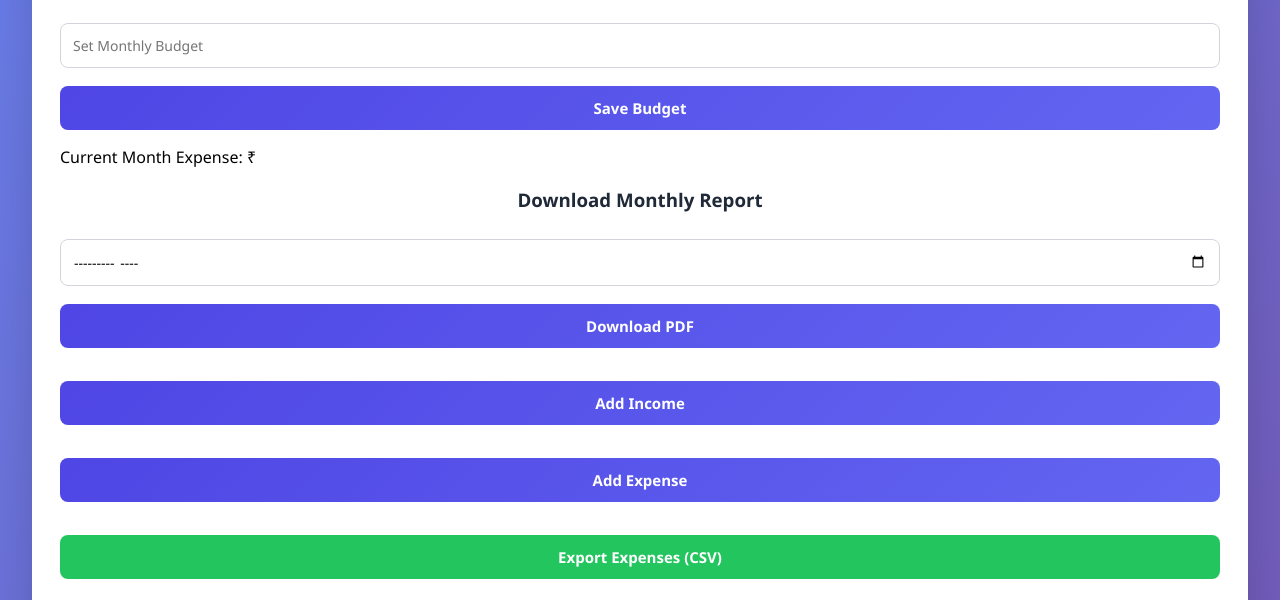
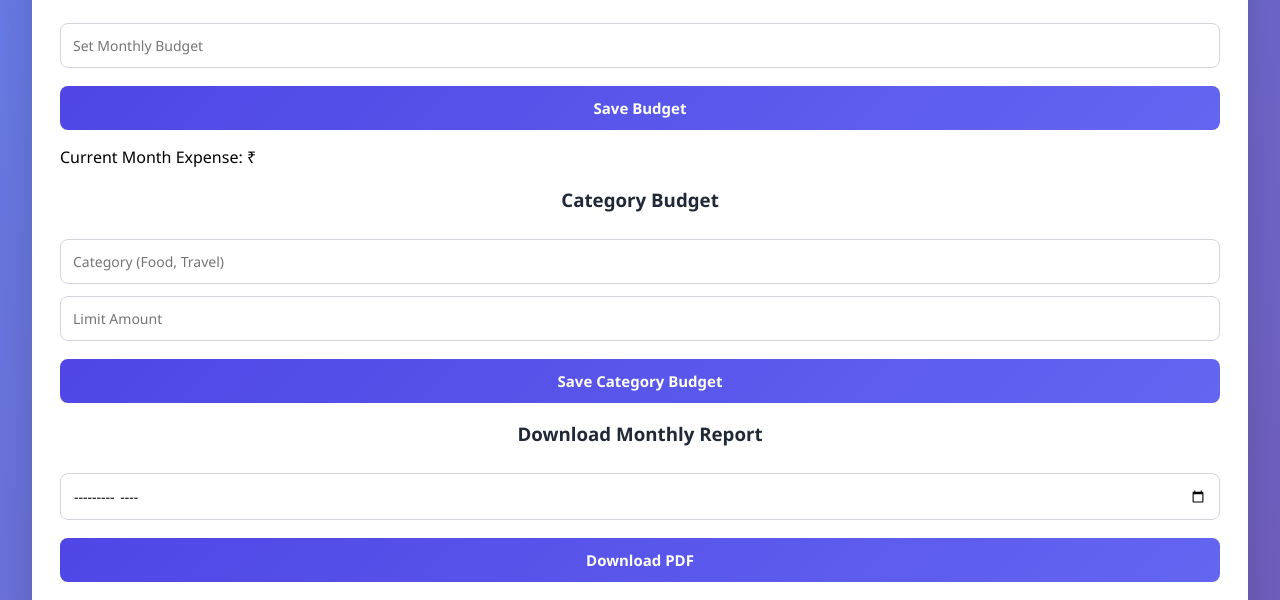
Before and after one commit to budde-vinodkumar/expense_manager, a Python web app: template templates/dashboard.html in a window 1280 px wide. Shown: the part 269-869 px from the top of the page. Run offline with Jinja, Linux system fonts and the light colour scheme; the template is opened without the code that fills it, so the values that code supplies are empty.

Commit message:
new file

```diff
--- a/templates/dashboard.html
+++ b/templates/dashboard.html
@@ -41,6 +41,15 @@
       ⚠ Budget exceeded! Please control your spending.
     </p>
   {% endif %}
+
+  <h3>Category Budget</h3>
+
+<form method="post" action="/set-category-budget">
+  <input type="text" name="category" placeholder="Category (Food, Travel)" required>
+  <input type="number" name="limit" placeholder="Limit Amount" required>
+  <button>Save Category Budget</button>
+</form>
+
 
   <h3>Download Monthly Report</h3>
 
```
